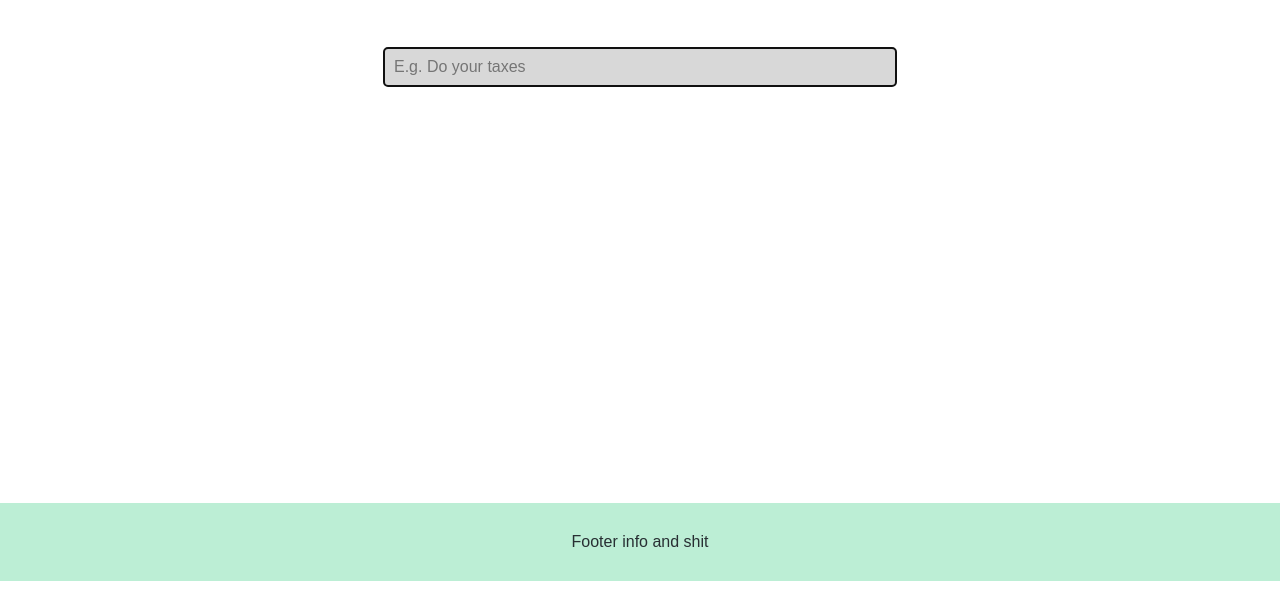
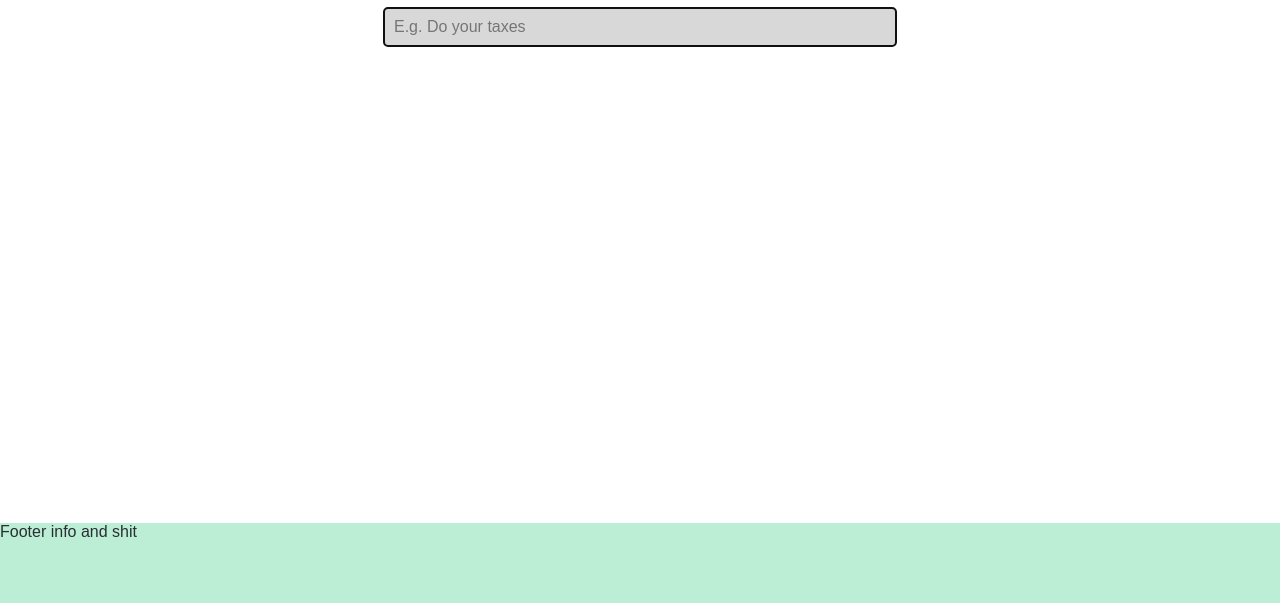
Before and after one commit to johncoryk/to-don-t-list, a plain HTML site: page index.html in a window 1280 px wide. Shown: the part 217-820 px from the top of the page. Drawn offline with Linux system fonts and the light colour scheme; a web font is replaced by a local one.

Commit message:
Fixed footer problem, 90% completed

```diff
--- a/styles/style.scss
+++ b/styles/style.scss
@@ -5,6 +5,7 @@ $textColor: #282f33;
 
 html {
   box-sizing: border-box;
+  height: 100%;
 }
 
 *,
@@ -19,21 +20,24 @@ body {
   font-family: 'Muli', sans-serif;
   line-height: 1.1;
   color: $textColor;
+  height: 100%;
+  position: relative;
 }
 
 .nav-bar {
-  height: 20px;
+  padding: 10px;
   max-width: 100%;
-  margin: 0 auto 100px;
+  margin: 0 auto;
   background-color: $primaryColor;
 }
 
 main .main-container {
   max-width: 90%;
-  margin: 0 auto 20px;
+  margin: 0 auto;
   text-align: center;
-  height: 70vh;
-  padding: 0 10px;
+  overflow: scroll;
+  padding: 60px;
+  height: 90vh;
 
   .title-info {
     margin: 0 auto;
@@ -145,13 +149,8 @@ svg path {
 }
 
 footer {
-  position: static;
-  left: 0;
   bottom: 0;
   width: 100%;
-  background-color: $primaryColor;
-  color: $textColor;
-  text-align: center;
-  padding: 30px;
-  margin-top: 40px;
+  height: 10vh;
+  background: $primaryColor; //optional
 }
```
Also changed, not shown: styles/style.css, 1 other file.
